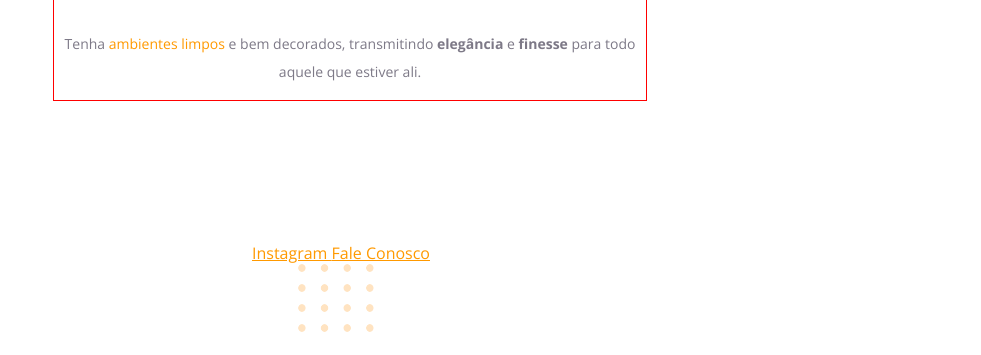
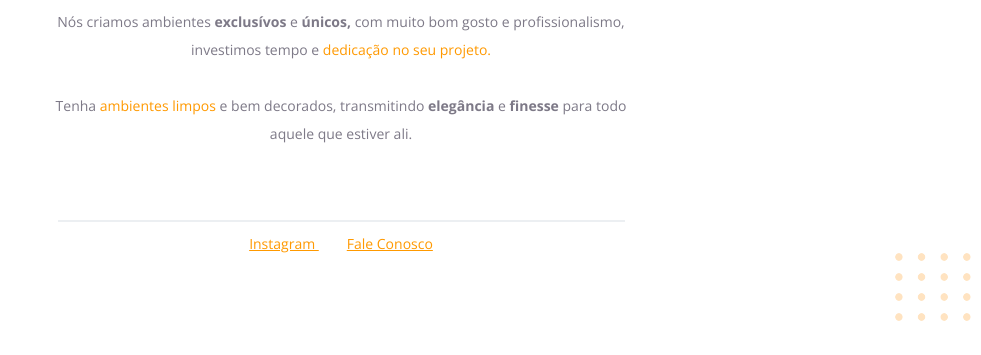
Before and after one commit to th1agOx/.meuExplorer, a plain HTML site: page index.html in a window 1280 px wide. Shown: the part 469-824 px from the top of the page, without its empty margins (299-1280 px from the left). After the commit the page ends 800 px from the top, so only its background shows below. Drawn offline with nearby package versions, Linux system fonts and the light colour scheme.

Commit message:
position relative to all body , fixed balls img at right

```diff
--- a/style.css
+++ b/style.css
@@ -2,20 +2,26 @@ body {
     font-family: 'Open Sans', sans-serif;
 
     text-align: center;
+    margin: 0 auto 33px
 }
 
 #hero {
-    width: 592px;            /*delimitado a largura max*/
-    margin: auto 344px 141px;  /*reve*/
+    width: 592px;            /*largura max*/
+    margin: 0 auto 72px;     /*top right bottom left */
+}
 
-    border: solid 1px red;
+#hero img {
+    margin-bottom: 72px;    /* margen baixa */
 }
+
 
 h1 {
     font-family: 'Inter', sans-serif;
     font-size: 49px;
     line-height: 56px;
     font-weight: normal;      /*peso da fonte*/
+
+    margin-bottom: 32px;      /* margen baixa */
 }
 
 h1 span {
@@ -26,9 +32,29 @@ span, a {
     color: #F90;
 }
 
-p {
+p, #footer {
     color: #7D7987;
 
     font-size: 14px;
     line-height: 28px;
 }
+
+
+#footer a + a {                /* seletor tag 'a' anterior a ela */
+    margin-left: 28px;
+}
+
+#line {
+    width: 565px;
+    height: 0px;
+
+    margin: 0 auto 8px;
+
+    border: 1px solid #ECEFF2;
+}
+
+#balls {
+    position: fixed;           /* posição fixa na tela */
+    bottom: 0px;
+    right: 0px;
+}
```
